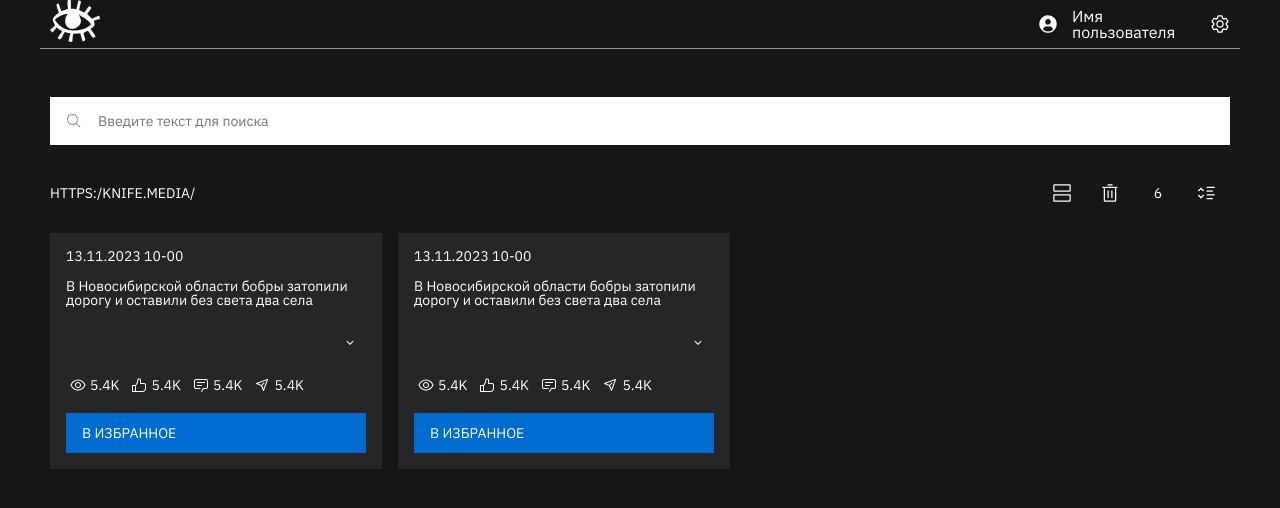
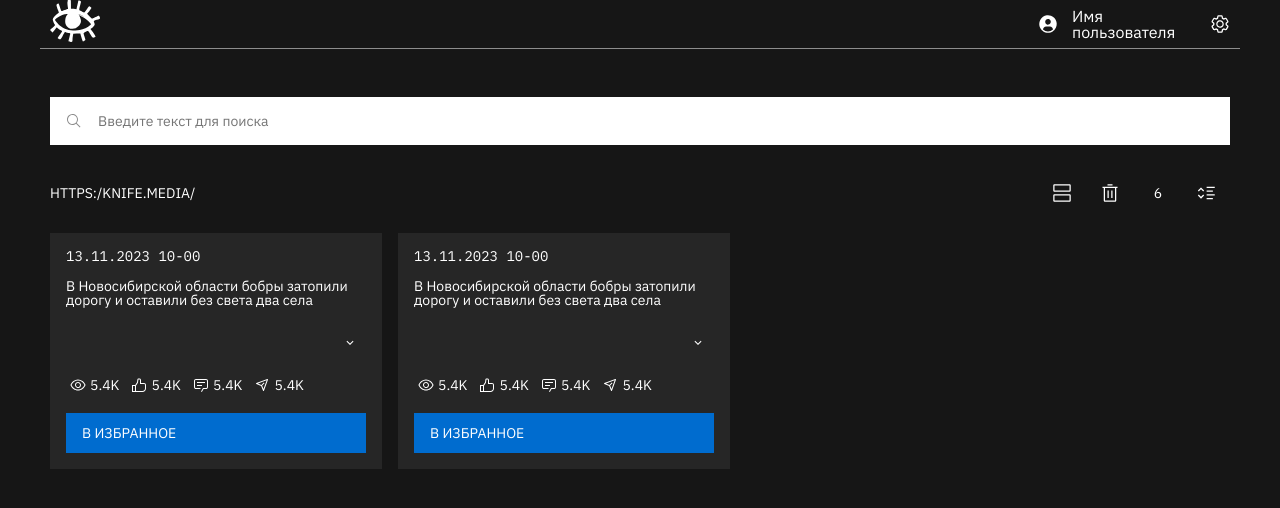
Before and after one commit to iGafar/team_18_front, a React (Create React App) app: page / in a window 1280 px wide. Shown: the top 508 px of the page. Built offline with nearby package versions, Linux system fonts and the light colour scheme.

Commit message:
bug fixed

```diff
--- a/public/index.html
+++ b/public/index.html
@@ -11,7 +11,7 @@
     <link rel="preconnect" href="https://fonts.googleapis.com" />
     <link rel="preconnect" href="https://fonts.gstatic.com" crossorigin />
     <link
-      href="https://fonts.googleapis.com/css2?family=IBM+Plex+Sans:wght@400;600&display=swap"
+      href="https://fonts.googleapis.com/css2?family=IBM+Plex+Mono&family=IBM+Plex+Sans:wght@400;600&display=swap"
       rel="stylesheet"
     />
     <title>Megahacaton</title>
--- a/src/App.jsx
+++ b/src/App.jsx
@@ -4,10 +4,10 @@
 
 function App() {
   return (
-    <>
+    <div>
 			<Header />
       <Main />
-    </>
+    </div>
   );
 }
 
--- a/src/components/NewsBlock/NewsBlock.css
+++ b/src/components/NewsBlock/NewsBlock.css
@@ -5,21 +5,21 @@
 	margin-bottom: 16px;
 }
 
-label {
+.news__search {
   width: 100%;
   height: 48px;
   position: relative;
   margin-bottom: 24px;
 }
 
-label::before {
+.news__search::before {
   content: url(../../assets/images/search.svg);
   position: absolute;
   left: calc(16px);
   top: calc(50% - 8px);
 }
 
-input {
+.news__search input {
   width: 100%;
   height: 100%;
   color: black;
@@ -44,7 +44,7 @@
   align-items: center;
 }
 
-span {
+.icon-block span {
   display: inline-block;
   text-align: center;
   vertical-align: auto;
@@ -52,12 +52,12 @@
   height: 48px;
 }
 
-span:hover {
+.icon-block span:hover {
 	cursor: pointer;
 	background-color: #262626;
 }
 
-span * {
+.icon-block span * {
 	position: relative;
 	top: 50%;
   transform: translateY(-50%);
--- a/src/components/NewsBlock/NewsBlock.jsx
+++ b/src/components/NewsBlock/NewsBlock.jsx
@@ -8,7 +8,7 @@
 export default function NewsBlock() {
   return (
     <div className="news">
-      <label>
+      <label className="news__search">
         <input type="search" placeholder="Введите текст для поиска"></input>
       </label>
 
--- a/src/components/NewsItem/NewsItem.css
+++ b/src/components/NewsItem/NewsItem.css
@@ -6,6 +6,10 @@
   flex-direction: column;
   gap: 16px;
 	height: min-content;
+}
+
+.date {
+	font-family: "IBM Plex Mono";
 }
 
 .arrow {
```
